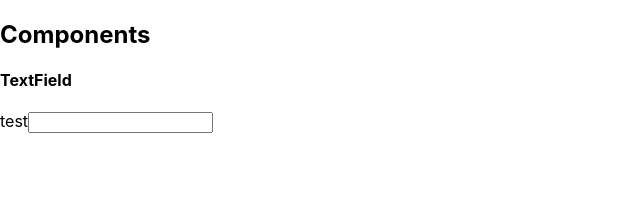
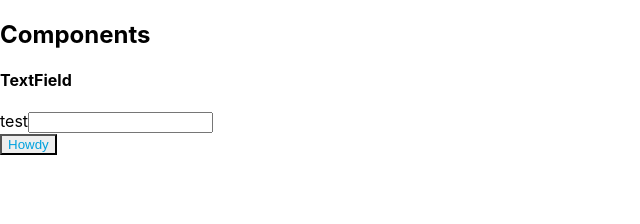
Before and after one commit to chrisnorthcutt/react-library, a React (Create React App) app in the folder universal-components/: page / in a window 1280 px wide. Shown: the top 224 px of the page, without its empty margins (0-640 px from the left). Built offline with nearby package versions, Linux system fonts and the light colour scheme.

Commit message:
Installed npm-watch

```diff
--- a/universal-components/src/App.js
+++ b/universal-components/src/App.js
@@ -1,8 +1,8 @@
 import React from 'react';
 import logo from './logo.svg';
 import './App.css';
-import './TextField'
 import { TextField } from './TextField';
+import { Button } from './Button';
 
 function App() {
   return (
@@ -10,6 +10,7 @@ function App() {
       <h2>Components</h2>
       <h4>TextField</h4>
       <TextField type="password" label="test"></TextField>
+      <Button />
     </div>
 
   );
--- /dev/null
+++ b/universal-components/src/Button.tsx
@@ -0,0 +1,18 @@
+import * as React from "react";
+import { colors } from "./colors";
+
+export function Button(props: any) {
+    const buttonStyle = {
+        color: colors["primary-400"],
+        background: colors["grey-200"]
+    }
+    return (
+        <button style={buttonStyle}>
+            Howdy
+        </button>
+    )
+}
+
+Button.defaultProps = {
+    text: "Heeey"
+}
--- a/universal-components/src/colors.js
+++ b/universal-components/src/colors.tsx
@@ -1,4 +1,4 @@
-const colors = {
+export const colors = {
    'warning': '#f69a19',
    'warning-dark': '#c75200',
    'success': '#45ba7f',
```
Also changed, not shown: universal-components/package.json (+6 -1 lines), 1 other file (tests, documents, lock files or other folders).
